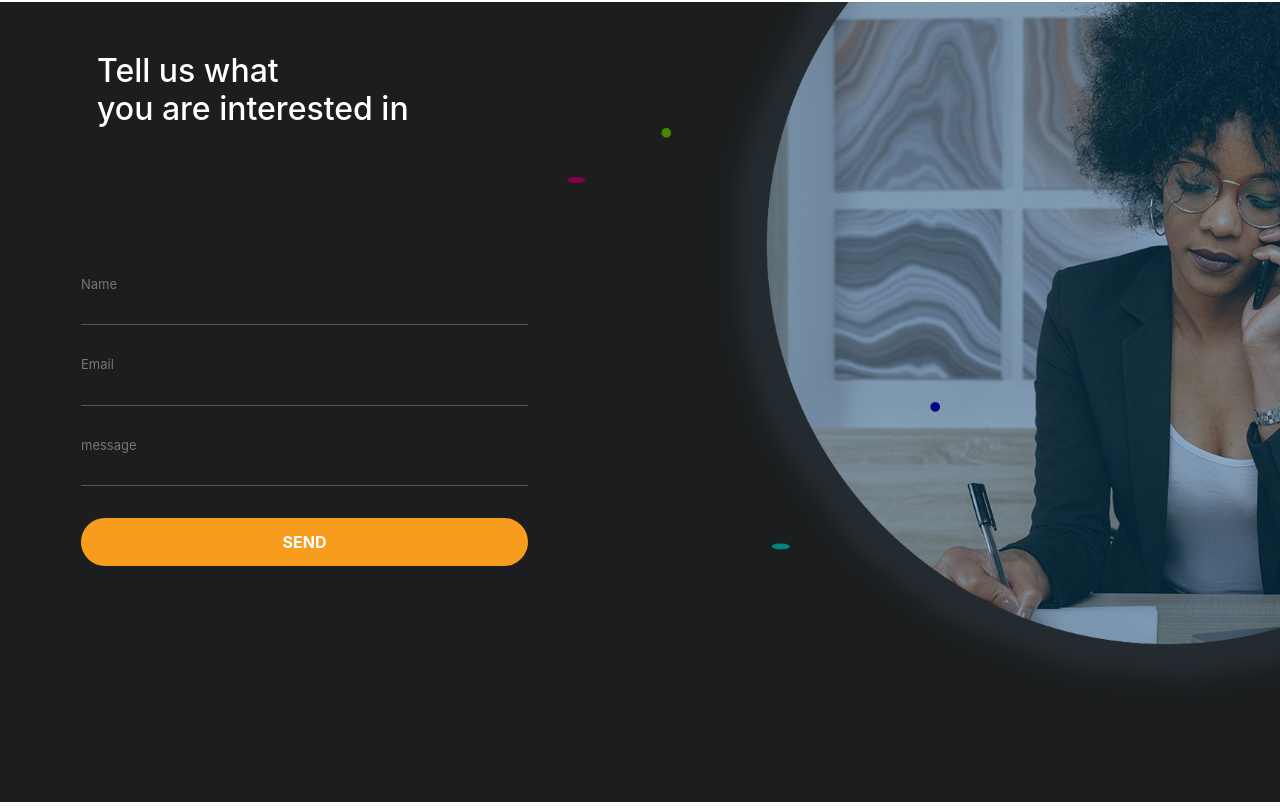
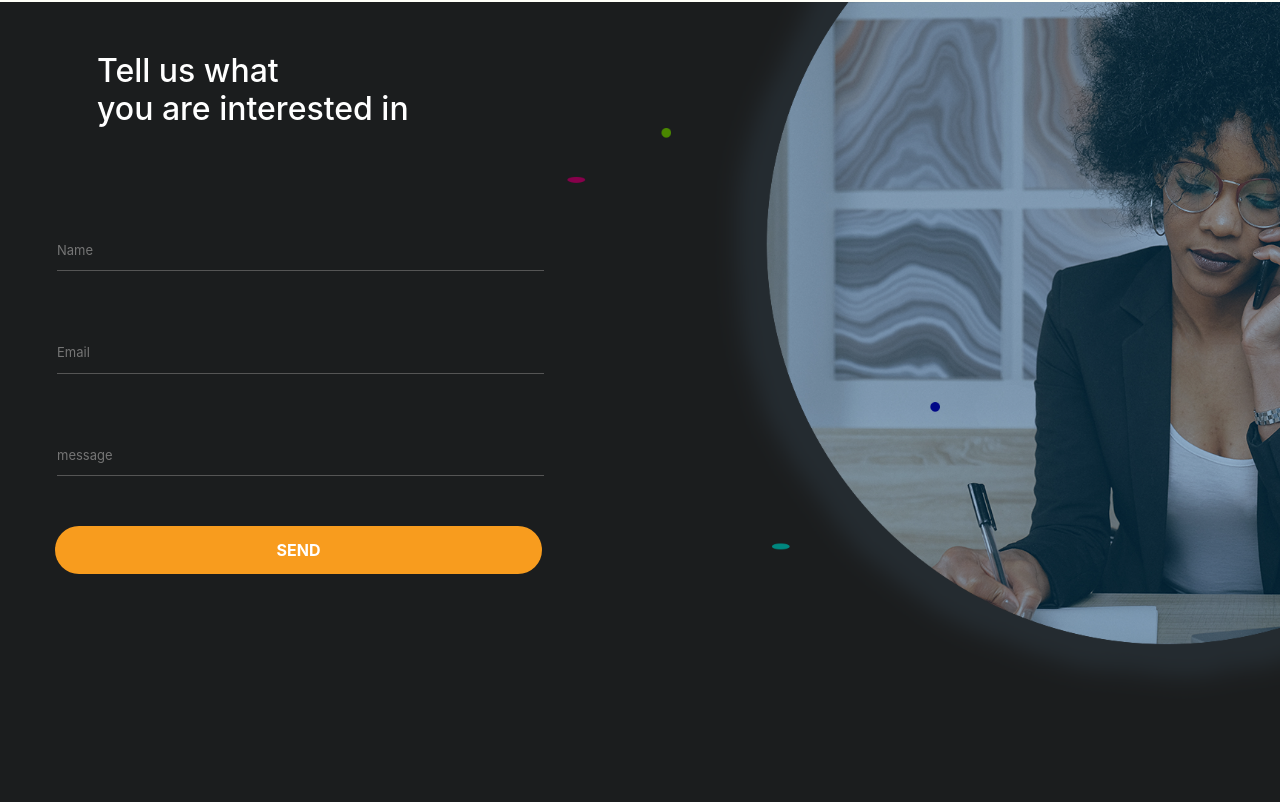
Before and after one commit to T-code1/mandarin-web, a React (Create React App) app: page / in a window 1280 px wide. Shown: the part 2502-3310 px from the top of the page. Built offline with nearby package versions, Linux system fonts and the light colour scheme.

Commit message:
added outline in contact

```diff
--- a/src/components/contact.css
+++ b/src/components/contact.css
@@ -11,41 +11,46 @@ h2 {
 }
 
 .button {
+  border-radius: 25px 25px;
+  outline: none;
+  border: none;
+  padding: 12px 30px;
   background-color: #f89c1e;
-  border: 0px solid #f89c1e;
-  border-radius: 25px 25px;
+  font-weight: bold;
   color: #fff;
-  font-weight: bold;
-  padding: 12px 30px;
-  text-align: center;
-  margin-top: 2em;
+  margin: 1.5em;
   cursor: pointer;
+  transition: 0.5s;
   width: 40%;
+}
+.button:hover {
+  background-image: linear-gradient(#f89c1e, #f88800, #f88800);
 }
 
 input[type="text"] {
   border: none;
   border-bottom: 0.3px solid #555555;
-  background: transparent;
+  background: none;
   color: #959595;
   font-size: small;
   width: 40%;
-  padding: 30px 0px 30px;
+  padding: 20px 0px 10px;
   outline: none;
+  margin: 2em;
 }
 
 input[type="email"] {
   border: none;
   border-bottom: 0.3px solid #555555;
-  background: transparent;
+  background: none;
   color: #959595;
   font-size: small;
   width: 40%;
-  padding: 30px 0px 30px;
+  padding: 20px 0px 10px;
   outline: none;
+  margin: 2em;
 }
 
 form {
   margin: 1em;
-  padding: 4%;
 }
--- a/src/components/contact.js
+++ b/src/components/contact.js
@@ -9,7 +9,7 @@ const Contact = props => {
        you are interested in
        </h2>
 
-      <form action="/action_page.php">
+      <form action="/email">
         <input type="text" id="name" name="Name" placeholder="Name" /><br />
         <input type="email" id="email" name="Email" placeholder="Email" /><br />
         <input type="text" id="message" name="Message" placeholder="message" /><br />
--- a/src/components/services.js
+++ b/src/components/services.js
@@ -12,7 +12,7 @@ const Services = props => {
           <img className="image" src={require("../images/MacBook Pro 16.png")} alt="MacBook Pro 16" />
         </div>
 
-        <div className="col-sm-6 title">
+        <div className=" title">
           <h3>Services</h3>
           <p>" Simplicity is not the goal, it is by-product<br />
             of a good idea and modest expectations."<br />
```
